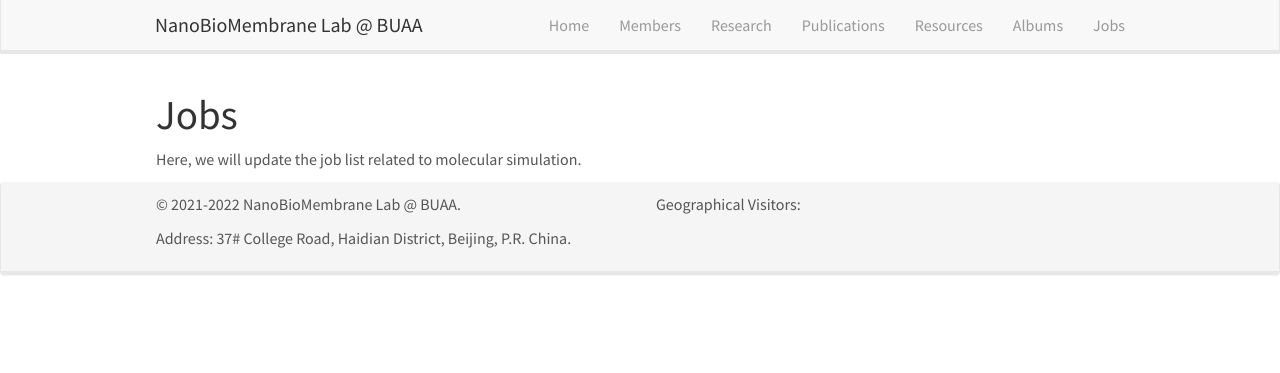
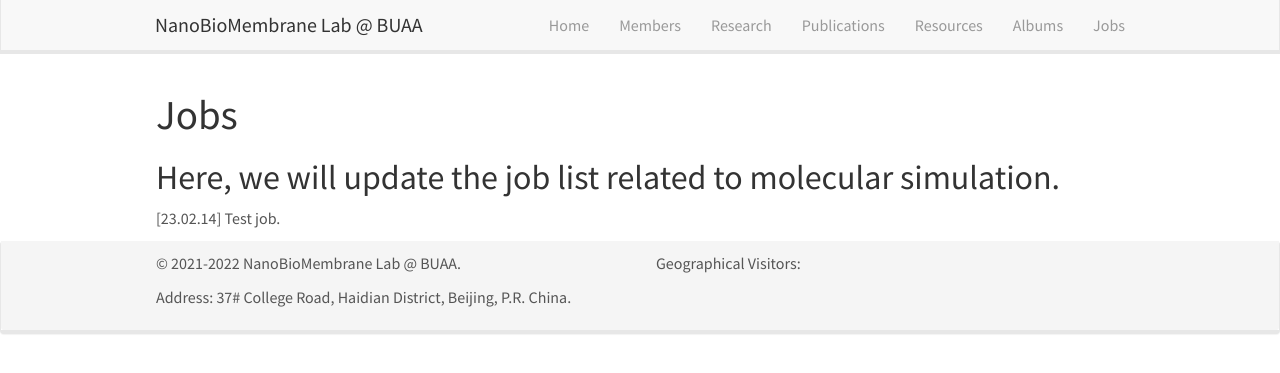
Before and after one commit to linxubo/linxubo.github.io, a Jekyll site: the page built from _pages/jobs.md, in a window 1280 px wide. Shown: the top 373 px of the page. Built offline with Jekyll 4.4.1, drawn with Linux system fonts in a browser that asks for light colours; nearby versions of some CDN libraries; a script that is not in the unit is left out.

Commit message:
Update jobs.md

```diff
--- a/_pages/jobs.md
+++ b/_pages/jobs.md
@@ -8,4 +8,6 @@ permalink: /jobs/
 
 # Jobs
 
-  Here, we will update the job list related to molecular simulation.
+## Here, we will update the job list related to molecular simulation.
+
+[23.02.14] Test job.
```
